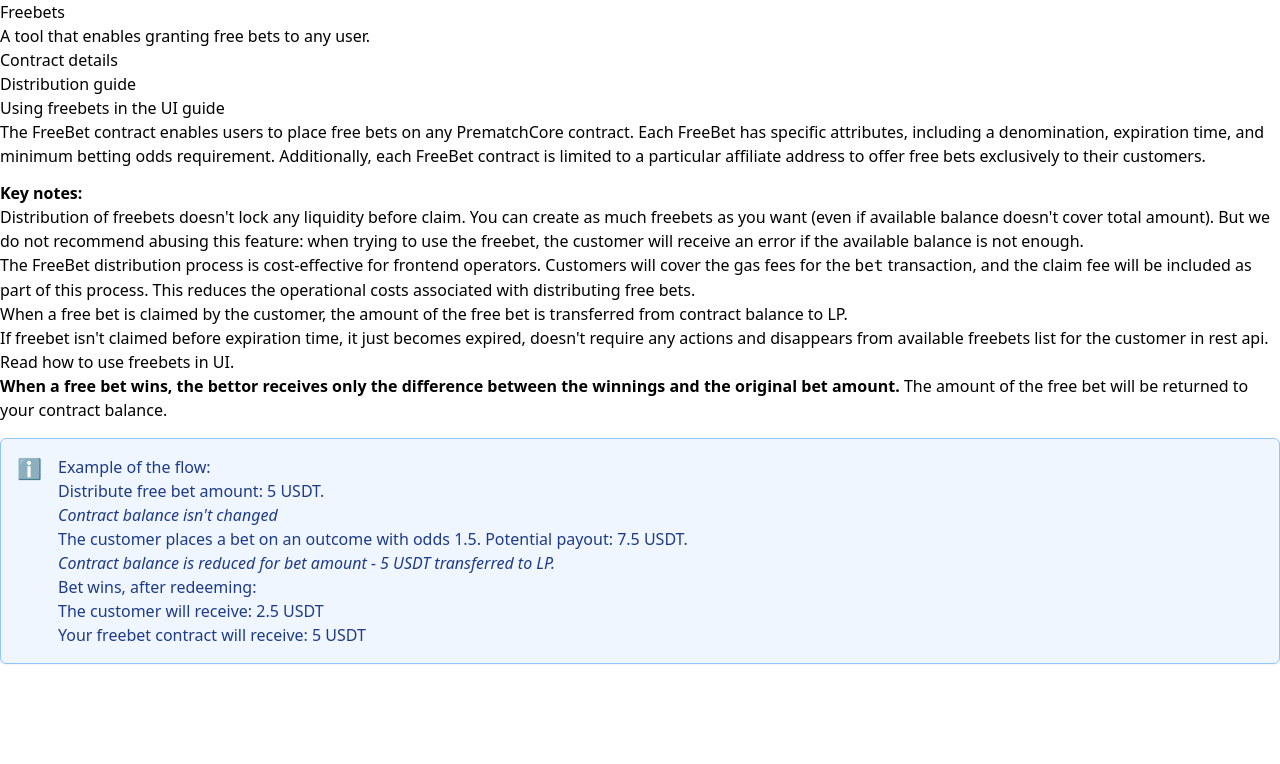
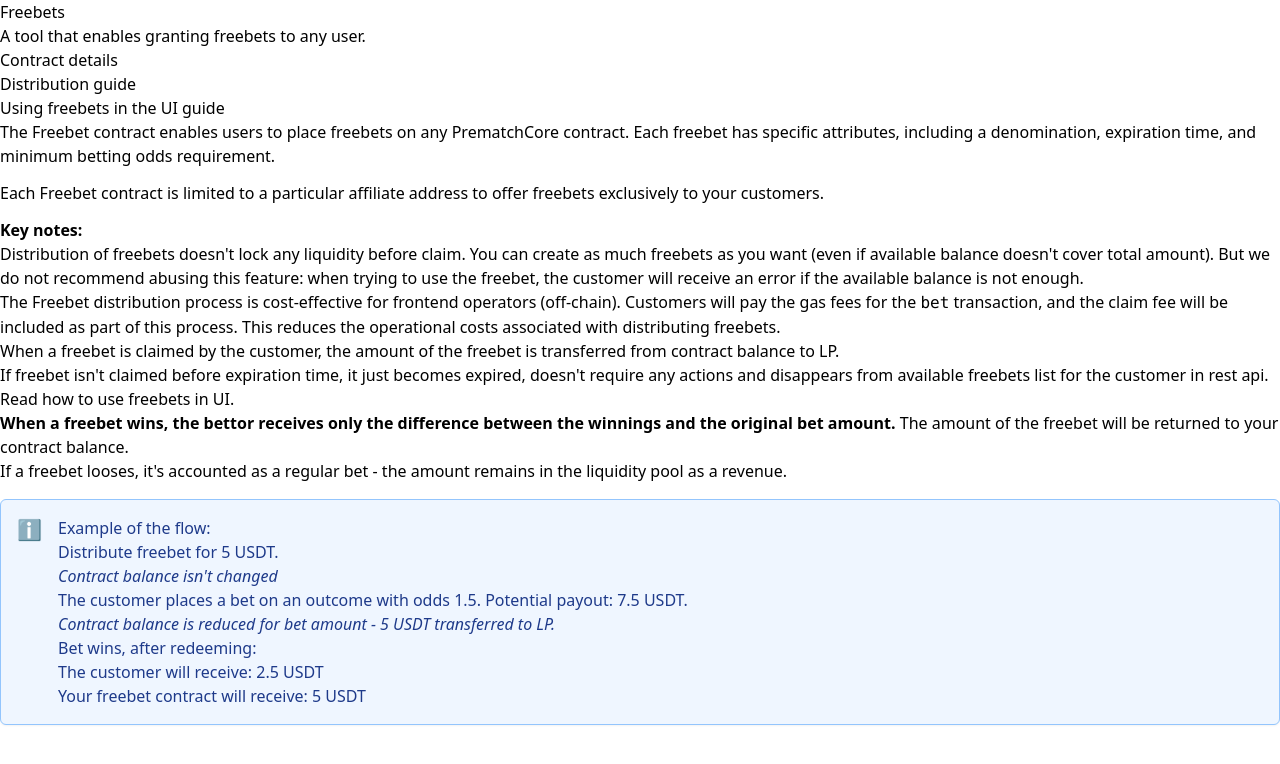
Before and after one commit to Azuro-protocol/gem-docs, a Next.js app: page /guides/freebets/overview in a window 1280 px wide. Shown: the top 764 px of the page. Built offline with nearby package versions, Linux system fonts and the light colour scheme.

Commit message:
fix freebets overview

```diff
--- a/pages/guides/freebets/overview.mdx
+++ b/pages/guides/freebets/overview.mdx
@@ -1,32 +1,34 @@
 import { Callout } from 'components'
 
 # Freebets
-A tool that enables granting free bets to any user.
+A tool that enables granting freebets to any user.
 
 - [Contract details](/contracts/free-bet)
 - [Distribution guide](/guides/freebets/distribute-freebets)
 - [Using freebets in the UI guide](/guides/freebets/use-freebets)
 
-The FreeBet contract enables users to place free bets on any [PrematchCore](/contracts/prematch-core) contract.
-Each FreeBet has specific attributes, including a denomination, expiration time, and minimum betting odds requirement.
-Additionally, each FreeBet contract is limited to a particular affiliate address to offer free bets exclusively to their
+The Freebet contract enables users to place freebets on any [PrematchCore](/contracts/prematch-core) contract.
+Each freebet has specific attributes, including a denomination, expiration time, and minimum betting odds requirement.
+
+Each Freebet contract is limited to a particular affiliate address to offer freebets exclusively to your
 customers.
 
 **Key notes:**
 - Distribution of freebets doesn't lock any liquidity before claim. You can create as much freebets as you want (even if available balance doesn't cover total amount).
 But we do not recommend abusing this feature: when trying to use the freebet, the customer will receive an error if the available balance is not enough.
-- The FreeBet distribution process is cost-effective for frontend operators. Customers will cover the gas fees for the
+- The Freebet distribution process is cost-effective for frontend operators (off-chain). Customers will pay the gas fees for the
 `bet` transaction, and the claim fee will be included as part of this process. This reduces the operational
-costs associated with distributing free bets.
-- When a free bet is claimed by the customer, the amount of the free bet is transferred from contract balance to LP.
+costs associated with distributing freebets.
+- When a freebet is claimed by the customer, the amount of the freebet is transferred from contract balance to LP.
 - If freebet isn't claimed before expiration time, it just becomes expired, doesn't require any actions and disappears from available freebets list for the customer in rest api.
 [Read how to use freebets in UI](/guides/freebets/use-freebets).
-- **When a free bet wins, the bettor receives only the difference between the winnings
-and the original bet amount.** The amount of the free bet will be returned to your contract balance.
+- **When a freebet wins, the bettor receives only the difference between the winnings
+and the original bet amount.** The amount of the freebet will be returned to your contract balance.
+- If a freebet looses, it's accounted as a regular bet - the amount remains in the liquidity pool as a revenue.
 
 <Callout type="info">
   Example of the flow:
-  1. Distribute free bet amount: 5 USDT.\
+  1. Distribute freebet for 5 USDT.\
   _Contract balance isn't changed_
   2. The customer places a bet on an outcome with odds 1.5. Potential payout: 7.5 USDT.\
   _Contract balance is reduced for bet amount - 5 USDT transferred to LP._
```
